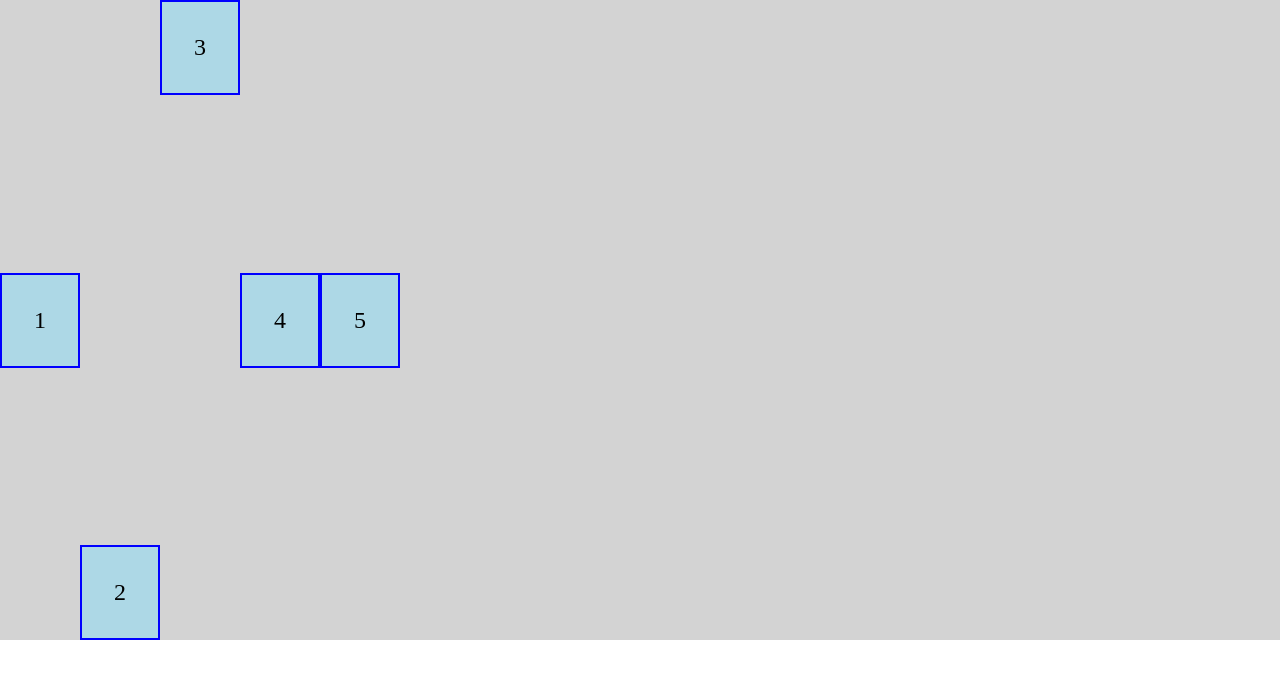
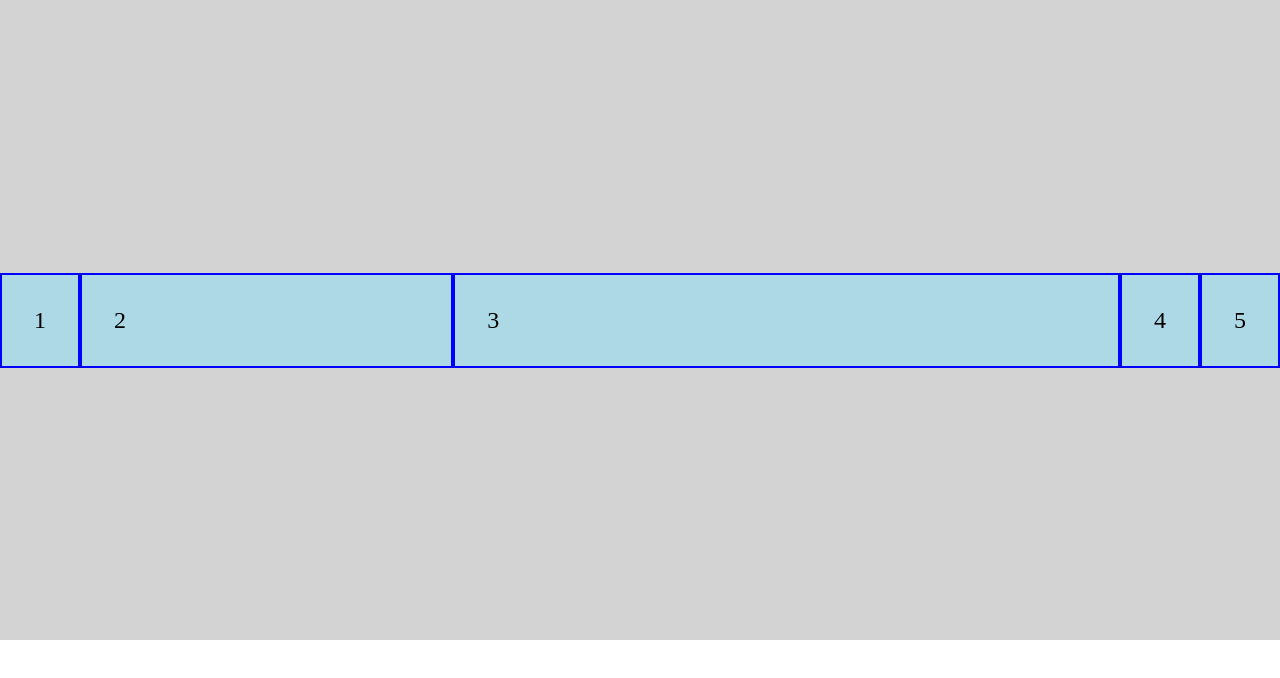
Before and after one commit to lakkaru/css-flexbox, a plain HTML site: page index.html in a window 1280 px wide. Drawn offline with Linux system fonts and the light colour scheme.

Commit message:
feat- flex-grow

```diff
--- a/style.css
+++ b/style.css
@@ -47,9 +47,12 @@
 
 .two {
   /* order: -1; */
-  align-self:flex-end;
+  /* align-self:flex-end; */
+  flex-grow: 1;
 }
 
 .three{
-    align-self:flex-start;
+    /* order: 1; */
+    /* align-self:flex-start; */
+    flex-grow: 2;
 }
```
